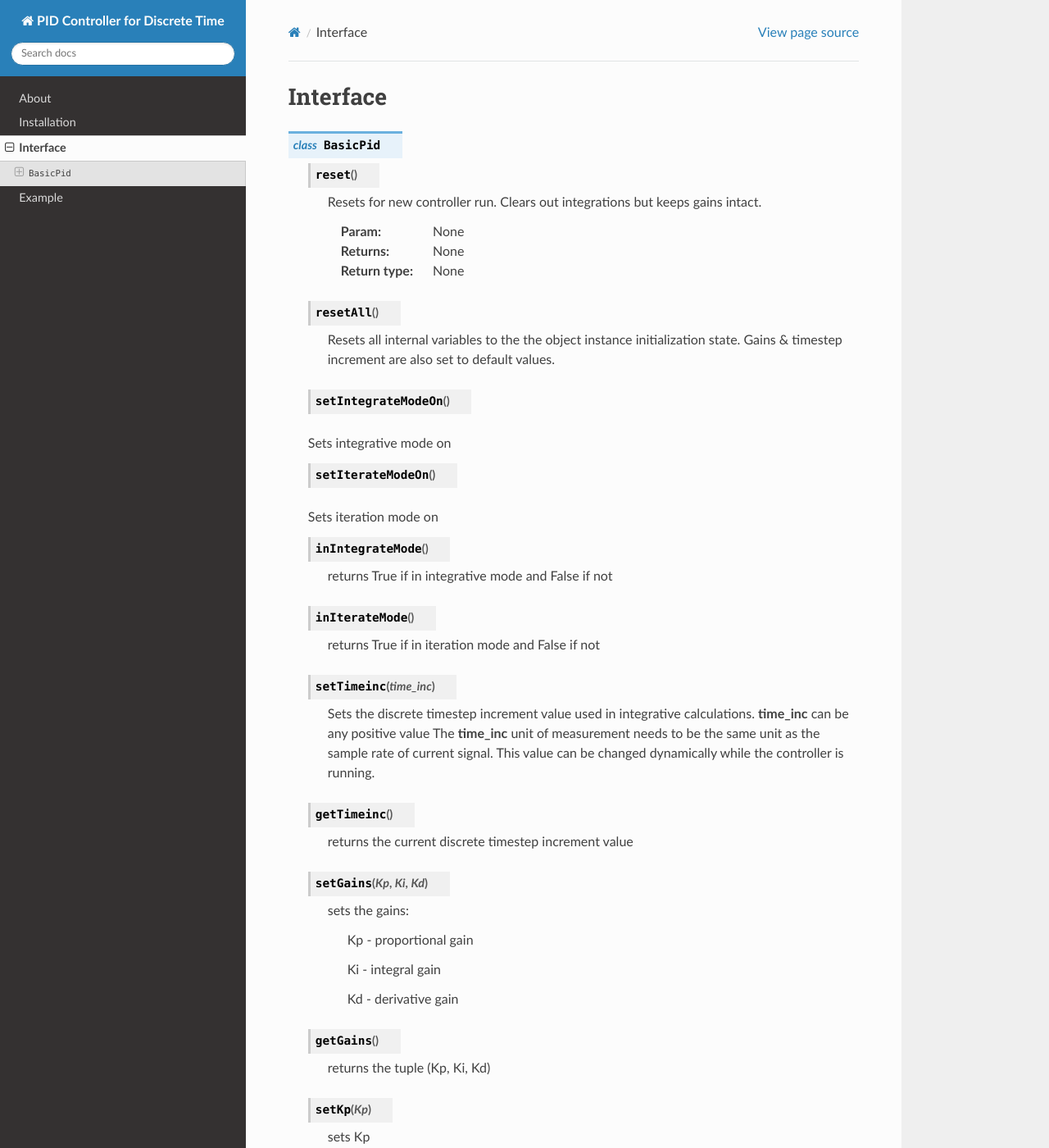
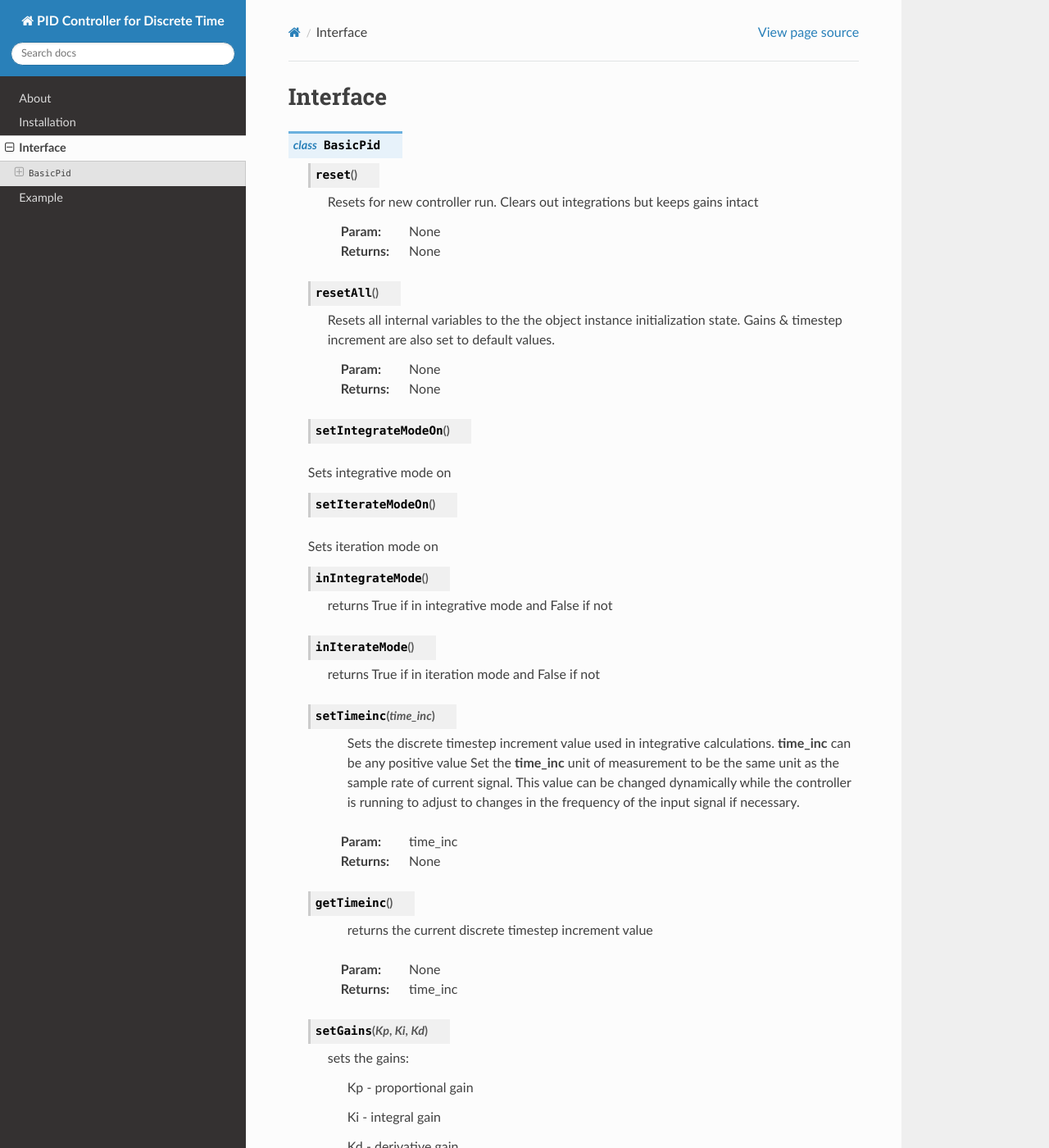
Before and after one commit to mkner/robo-pid, a Sphinx documentation site: the page built from docs/interface.rst, in a window 1280 px wide and 1400 px high. Shown: the whole window at 82% size. Built offline with Sphinx 7.4.7 and the Read the Docs theme 2.0.0, drawn with Linux system fonts in a browser that asks for light colours.

Commit message:
Update interface.rst

```diff
--- a/docs/interface.rst
+++ b/docs/interface.rst
@@ -8,17 +8,19 @@ Interface
  .. method:: reset()
 
   Resets for new controller run. Clears out integrations
-  but keeps gains intact.
+  but keeps gains intact
 
   :param: None
   :return: None
-  :rtype: None
 
  .. method:: resetAll()
 
   Resets all internal variables to the the object instance
   initialization state. Gains & timestep increment are also
   set to default values.
+
+  :param: None
+  :return: None
 
  .. method:: setIntegrateModeOn()
 
@@ -41,13 +43,21 @@ Interface
  .. method:: setTimeinc(time_inc)
 
     Sets the discrete timestep increment value used in integrative
-    calculations. **time_inc** can be any positive value  The **time_inc** unit
-    of measurement needs to be the same unit as the sample rate of
-    current signal. This value can be changed dynamically while the controller is running.
+    calculations. **time_inc** can be any positive value  Set the **time_inc** unit
+    of measurement to be the same unit as the sample rate of current signal. This
+    value can be changed dynamically while the controller is running to adjust to
+    changes in the frequency of the input signal if necessary.
+
+   :param: time_inc
+   :return: None
+
 
  .. method:: getTimeinc()
 
-   returns the current discrete timestep increment value
+     returns the current discrete timestep increment value
+
+   :param: None
+   :return: time_inc
 
 
  .. method:: setGains(Kp,Ki,Kd)
```
